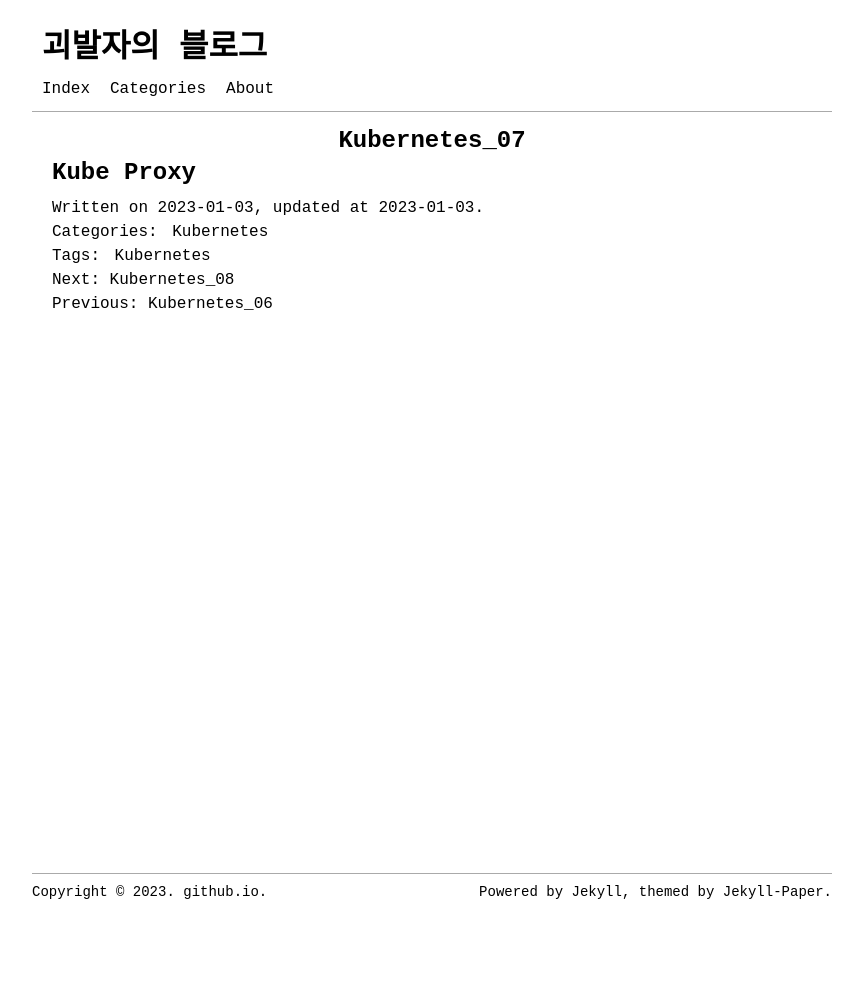
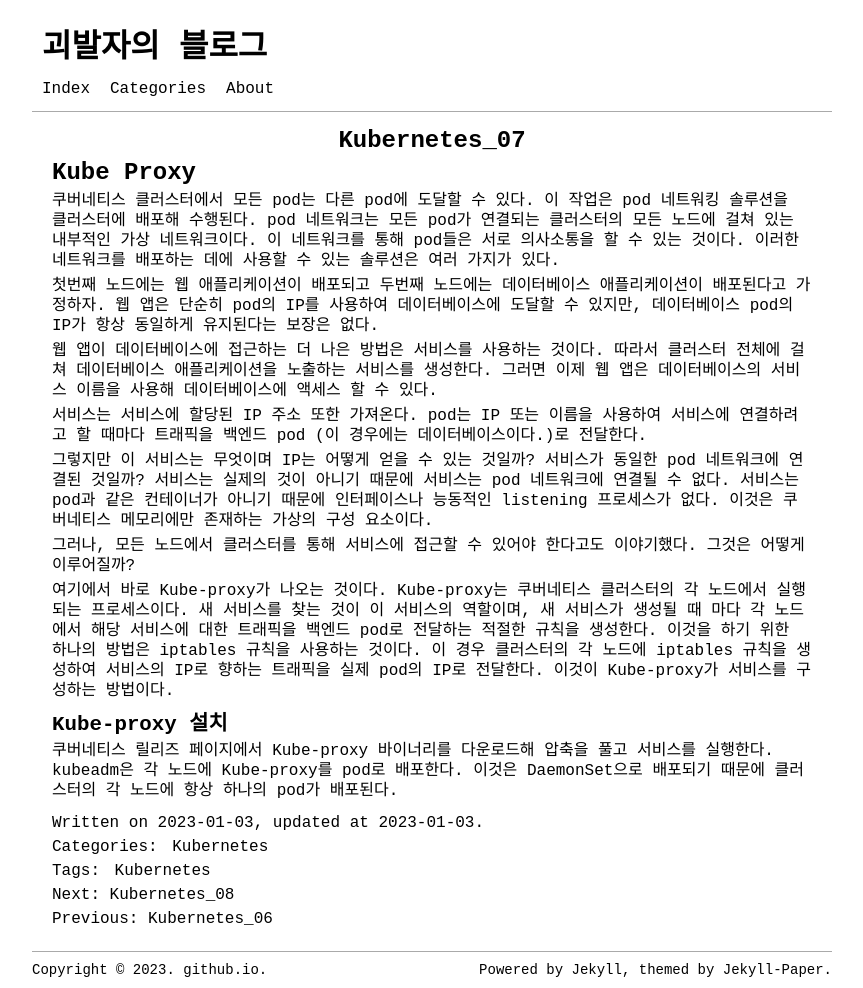
Before and after one commit to oleveloper/oleveloper.github.io, a Jekyll site: the page built from _posts/2023-01-03-kubernetes_07.markdown, in a window 1280 px wide. Shown: the whole page, without its empty margins (208-1071 px from the left). Built offline with Jekyll 4.4.1, drawn with Linux system fonts in a browser that asks for light colours; before the commit the page ends 910 px from its top, so only the background shows below that.

Commit message:
Update 2023-01-03-kubernetes_07.markdown

```diff
--- a/_posts/2023-01-03-kubernetes_07.markdown
+++ b/_posts/2023-01-03-kubernetes_07.markdown
@@ -8,3 +8,41 @@ tags: [Kubernetes]
 ---
 
 # Kube Proxy
+쿠버네티스 클러스터에서 모든 pod는 다른 pod에 도달할 수 있다.
+이 작업은 pod 네트워킹 솔루션을 클러스터에 배포해 수행된다.
+pod 네트워크는 모든 pod가 연결되는 클러스터의 모든 노드에 걸쳐 있는 내부적인 가상 네트워크이다.
+이 네트워크를 통해 pod들은 서로 의사소통을 할 수 있는 것이다.
+이러한 네트워크를 배포하는 데에 사용할 수 있는 솔루션은 여러 가지가 있다.
+
+첫번째 노드에는 웹 애플리케이션이 배포되고 두번째 노드에는 데이터베이스 애플리케이션이 배포된다고 가정하자.
+웹 앱은 단순히 pod의 IP를 사용하여 데이터베이스에 도달할 수 있지만,
+데이터베이스 pod의 IP가 항상 동일하게 유지된다는 보장은 없다.
+
+웹 앱이 데이터베이스에 접근하는 더 나은 방법은 서비스를 사용하는 것이다.
+따라서 클러스터 전체에 걸쳐 데이터베이스 애플리케이션을 노출하는 서비스를 생성한다.
+그러면 이제 웹 앱은 데이터베이스의 서비스 이름을 사용해 데이터베이스에 액세스 할 수 있다.
+
+서비스는 서비스에 할당된 IP 주소 또한 가져온다.
+pod는 IP 또는 이름을 사용하여 서비스에 연결하려고 할 때마다 트래픽을 백엔드 pod (이 경우에는 데이터베이스이다.)로 전달한다.
+
+그렇지만 이 서비스는 무엇이며 IP는 어떻게 얻을 수 있는 것일까?
+서비스가 동일한 pod 네트워크에 연결된 것일까?
+서비스는 실제의 것이 아니기 때문에 서비스는 pod 네트워크에 연결될 수 없다.
+서비스는 pod과 같은 컨테이너가 아니기 때문에 인터페이스나 능동적인 listening 프로세스가 없다.
+이것은 쿠버네티스 메모리에만 존재하는 가상의 구성 요소이다.
+
+그러나, 모든 노드에서 클러스터를 통해 서비스에 접근할 수 있어야 한다고도 이야기했다.
+그것은 어떻게 이루어질까?
+
+여기에서 바로 Kube-proxy가 나오는 것이다.
+Kube-proxy는 쿠버네티스 클러스터의 각 노드에서 실행되는 프로세스이다.
+새 서비스를 찾는 것이 이 서비스의 역할이며, 새 서비스가 생성될 때 마다 각 노드에서
+해당 서비스에 대한 트래픽을 백엔드 pod로 전달하는 적절한 규칙을 생성한다.
+이것을 하기 위한 하나의 방법은 iptables 규칙을 사용하는 것이다.
+이 경우 클러스터의 각 노드에 iptables 규칙을 생성하여 서비스의 IP로 향하는 트래픽을 실제 pod의 IP로 전달한다.
+이것이 Kube-proxy가 서비스를 구성하는 방법이다.
+
+## Kube-proxy 설치
+쿠버네티스 릴리즈 페이지에서 Kube-proxy 바이너리를 다운로드해 압축을 풀고 서비스를 실행한다.
+kubeadm은 각 노드에 Kube-proxy를 pod로 배포한다.
+이것은 DaemonSet으로 배포되기 때문에 클러스터의 각 노드에 항상 하나의 pod가 배포된다.
```
